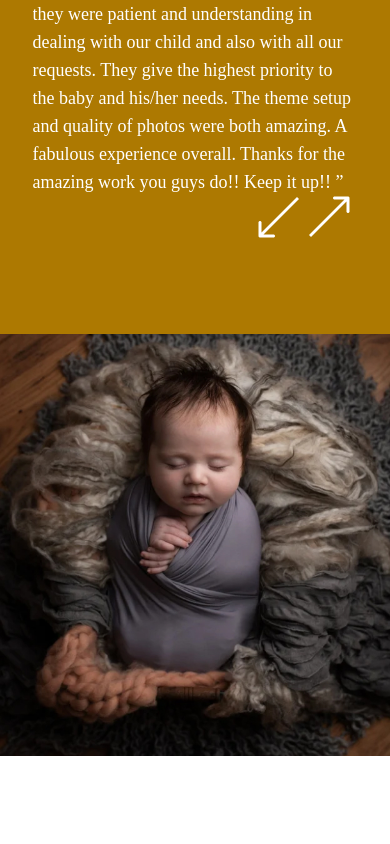
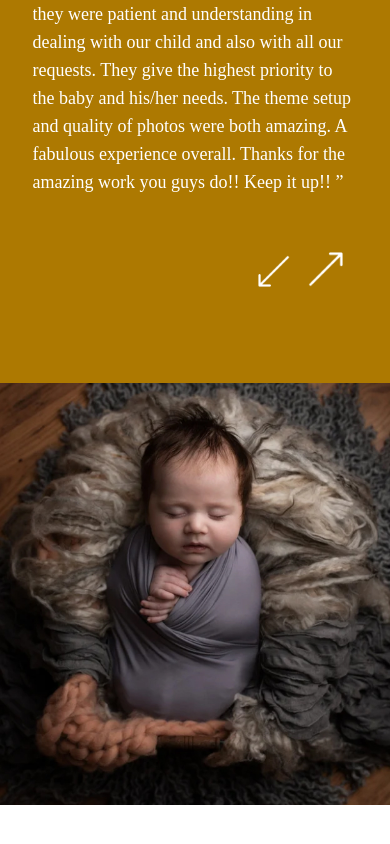
Before and after one commit to Nexglimpse/the-bunnyteeth-photography, a plain HTML site: page index.html in a window 390 px wide. Shown: the part 2890-3734 px from the top of the page. Drawn offline with nearby package versions, Linux system fonts and the light colour scheme; a web font is replaced by a local one.

Commit message:
arrow adjusted

```diff
--- a/index.html
+++ b/index.html
@@ -204,9 +204,9 @@
                 </div>
               </div>
             </div>
-            <div class="flex justify-end px-10">
-              <a href="#" id="prev-btn"><img src="Images/a2.png" class="px-2" alt="Previous"></a>
-              <a href="#" id="next-btn"><img src="Images/a1.png" alt="Next"></a>
+            <div class="flex justify-end items-end pt-14 lg:pt-0 px-10">
+              <a href="#" id="prev-btn"><img src="Images/a2.png" class="px-2 w-5/6 lg:w-full" alt="Previous"></a>
+              <a href="#" id="next-btn"><img src="Images/a1.png" alt="Next" class=" w-5/6 lg:w-full"></a>
             </div>
           </div>
 
```
